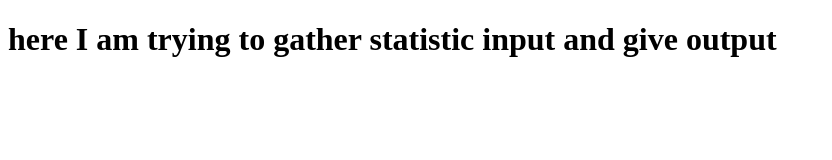
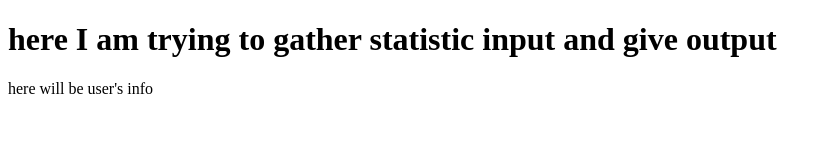
Before and after one commit to TomTwist/statistic, a plain HTML site: page index.html in a window 1280 px wide. Shown: the whole page, without its empty margins (0-832 px from the left). Drawn offline with Linux system fonts and the light colour scheme.

Commit message:
building the page

```diff
--- a/index.html
+++ b/index.html
@@ -10,5 +10,9 @@
 
     </header>
 
+<div class="info">
+  <p>here will be user's info</p>
+
+</div>
   </body>
 </html>
```
